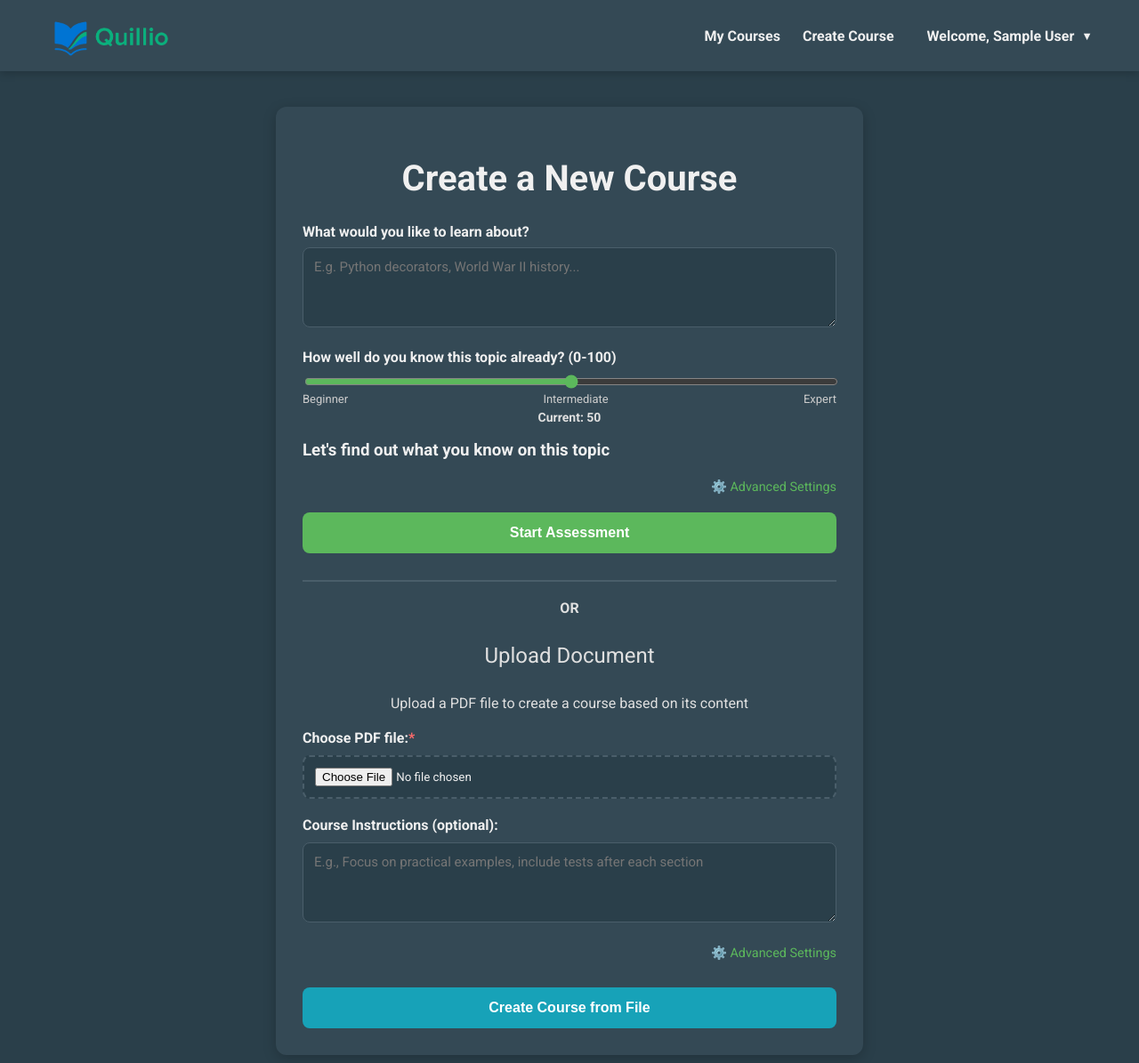
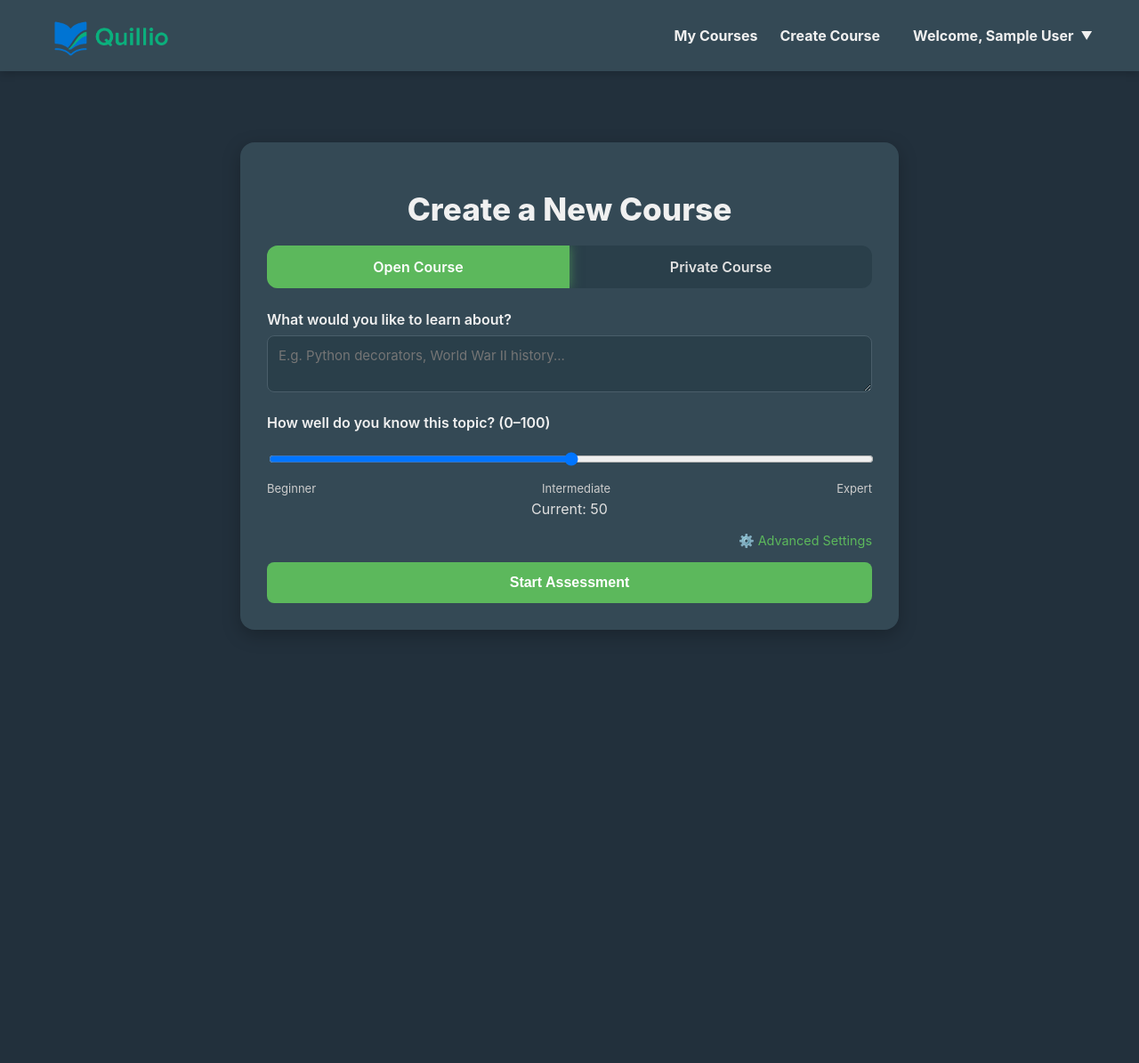
Before and after one commit to SuperscriptSystems/Quillio, a Flask app: page /create in a window 1280 px wide. Shown: the top 1195 px of the page at 89% size. Run offline with Flask 3, Linux system fonts and the light colour scheme; the visitor is signed in with stand-in values (Sample User, id 1); some libraries are stand-ins or nearby versions.

Commit message:
Added tabs for index.html

```diff
--- a/templates/index.html
+++ b/templates/index.html
@@ -1,45 +1,192 @@
 {% extends "base.html" %}
 
-{% block title %}{% if current_user.language == 'russian' %}Создать новый курс{% else %}Create a New Course{% endif %}{% endblock %}
+{% block title %}
+  {% if current_user.language == 'russian' %}
+    Создать новый курс
+  {% else %}
+    Create a New Course
+  {% endif %}
+{% endblock %}
 
 {% block content %}
 {% set lang = current_user.language %}
+
 <link rel="icon" type="image/png" href="{{ url_for('static', filename='favicon.png') }}">
 <link rel="apple-touch-icon" href="{{ url_for('static', filename='favicon.png') }}">
+
 <style>
-  .container { background: #344955; border-radius: 12px; padding: 30px; max-width: 600px; margin: auto; box-shadow: 0 4px 15px rgba(0,0,0,0.2); animation: fadeIn 1s ease-in-out; }
-  h1, h2 { text-align: center; font-weight: 700; color: #F0F0F0; }
-  h1 { font-size: 2.5rem; }
-  h2 { font-weight: 400; color: #E0E0E0; margin-bottom: 30px;}
-  label { display: block; margin-bottom: 8px; font-weight: bold; }
-  textarea { width: 100%; height: 90px; padding: 12px; font-size: 15px; border: 1px solid #4a5e6a; border-radius: 8px; background: #2A3F4A; color: #F0F0F0; font-family: 'Roboto', sans-serif; box-sizing: border-box; }
-  textarea:focus { outline: none; border-color: #5cb85c; }
-  .radio-group { margin-top: 20px; margin-bottom: 20px;}
-  .radio-group label { display: inline-block; font-weight: normal; margin-right: 15px; }
-  input[type="radio"] { transform: scale(1.1); accent-color: #5cb85c; margin-right: 10px; }
-  .slider-container { margin: 20px 0; }
-  input[type="range"] { width: 100%; accent-color: #5cb85c; }
-  .slider-labels { display: flex; justify-content: space-between; font-size: 13px; color: #cccccc; }
-  .current-value { text-align: center; font-size: 14px; margin-top: 5px; color: #E0E0E0; font-weight: bold; }
-  button { width: 100%; padding: 14px; background: #5cb85c; border: none; color: white; font-size: 16px; font-weight: bold; border-radius: 8px; cursor: pointer; transition: background-color 0.3s ease; }
-  button:hover { background: #4a9a4a; }
-  #loading { display: none; text-align: center; padding: 30px; font-size: 22px; color: #F0F0F0; }
-  #spinner { margin: 25px auto; width: 50px; height: 50px; border: 6px solid rgba(255, 255, 255, 0.2); border-top: 6px solid #5cb85c; border-radius: 50%; animation: spin 1s linear infinite; }
-  @keyframes spin { to { transform: rotate(360deg); } }
-  @keyframes fadeIn { from { opacity: 0; transform: translateY(10px); } to { opacity: 1; transform: translateY(0); } }
+  body {
+    background-color: #22303C;
+    font-family: 'Inter', sans-serif;
+  }
+
+  .container {
+    background: #344955;
+    border-radius: 16px;
+    padding: 30px;
+    max-width: 680px;
+    margin: 40px auto;
+    box-shadow: 0 6px 20px rgba(0,0,0,0.25);
+    animation: fadeIn 0.8s ease-in-out;
+  }
+
+  h1 {
+    text-align: center;
+    color: #F0F0F0;
+    font-weight: 800;
+    font-size: 2.2rem;
+    margin-bottom: 20px;
+  }
+
+  .tabs {
+    display: flex;
+    justify-content: center;
+    background: #2A3F4A;
+    border-radius: 12px;
+    overflow: hidden;
+    margin-bottom: 25px;
+  }
+
+  .tab {
+    flex: 1;
+    padding: 14px 0;
+    text-align: center;
+    color: #E0E0E0;
+    cursor: pointer;
+    font-weight: 600;
+    transition: background 0.3s ease, color 0.3s ease;
+  }
+
+  .tab.active {
+    background: #5cb85c;
+    color: #fff;
+    box-shadow: 0 0 12px rgba(92, 184, 92, 0.6);
+  }
+
+  .tab:hover {
+    background: #4a9a4a;
+    color: #fff;
+  }
+
+  .tab-content {
+    display: none;
+    animation: fadeSlide 0.4s ease;
+  }
+
+  .tab-content.active {
+    display: block;
+  }
+
+  label {
+    display: block;
+    margin-bottom: 8px;
+    font-weight: 600;
+    color: #F0F0F0;
+  }
+
+  textarea, input[type="file"], input[type="range"] {
+    width: 100%;
+    background: #2A3F4A;
+    color: #F0F0F0;
+    border: 1px solid #4a5e6a;
+    border-radius: 8px;
+    padding: 12px;
+    font-size: 15px;
+    box-sizing: border-box;
+    font-family: 'Inter', sans-serif;
+  }
+
+  textarea:focus, input[type="file"]:focus, input[type="range"]:focus {
+    outline: none;
+    border-color: #5cb85c;
+  }
+
+  button {
+    width: 100%;
+    padding: 14px;
+    border: none;
+    border-radius: 8px;
+    background: #5cb85c;
+    color: white;
+    font-weight: bold;
+    font-size: 16px;
+    cursor: pointer;
+    transition: background 0.3s ease;
+  }
+
+  button:hover {
+    background: #4a9a4a;
+  }
+
+  .secondary-btn {
+    background: #17a2b8;
+  }
+
+  .secondary-btn:hover {
+    background: #138d9e;
+  }
+
+  .slider-container {
+    margin-top: 20px;
+  }
+
+  .slider-labels {
+    display: flex;
+    justify-content: space-between;
+    color: #ccc;
+    font-size: 13px;
+  }
+
+  .current-value {
+    text-align: center;
+    color: #E0E0E0;
+    margin-top: 5px;
+  }
+
+  #loading {
+    display: none;
+    text-align: center;
+    padding: 40px;
+    color: #F0F0F0;
+  }
+
+  #spinner {
+    margin: 25px auto;
+    width: 55px;
+    height: 55px;
+    border: 6px solid rgba(255, 255, 255, 0.2);
+    border-top: 6px solid #5cb85c;
+    border-radius: 50%;
+    animation: spin 1s linear infinite;
+  }
+
+  @keyframes fadeIn { from {opacity: 0; transform: translateY(15px);} to {opacity: 1; transform: translateY(0);} }
+  @keyframes fadeSlide { from {opacity: 0; transform: translateY(10px);} to {opacity: 1; transform: translateY(0);} }
+  @keyframes spin { to {transform: rotate(360deg);} }
+
+  a#toggle-advanced, a#toggle-advanced-upload {
+    color: #5cb85c;
+    text-decoration: none;
+    font-size: 0.9em;
+  }
 </style>
 
-<div id="main-content">
 <div class="container">
   <h1>{% if lang == 'russian' %}Создать новый курс{% else %}Create a New Course{% endif %}</h1>
 
-      <!-- Assessment Form -->
+  <div class="tabs">
+    <div class="tab active" id="open-course-tab">{% if lang == 'russian' %}Открытый курс{% else %}Open Course{% endif %}</div>
+    <div class="tab" id="private-course-tab">{% if lang == 'russian' %}Частный курс{% else %}Private Course{% endif %}</div>
+  </div>
+
+  <!-- OPEN COURSE TAB -->
+  <div class="tab-content active" id="open-course-content">
     <form method="POST" action="{{ url_for('assessment.assessment') }}" id="assessment-form">
       <label for="topic">{% if lang == 'russian' %}О чем бы вы хотели узнать?{% else %}What would you like to learn about?{% endif %}</label>
-        <textarea id="topic" name="topic" placeholder="{% if lang == 'russian' %}Например, декораторы Python, история Второй мировой войны...{% else %}E.g. Python decorators, World War II history...{% endif %}" required></textarea>
+      <textarea id="topic" name="topic" placeholder="{% if lang == 'russian' %}Например, декораторы Python...{% else %}E.g. Python decorators, World War II history...{% endif %}" required></textarea>
 
       <div class="slider-container">
-          <label for="knowledge">{% if lang == 'russian' %}Насколько хорошо вы уже знаете эту тему? (0-100){% else %}How well do you know this topic already? (0-100){% endif %}</label>
+        <label for="knowledge">{% if lang == 'russian' %}Уровень знаний (0–100){% else %}How well do you know this topic? (0–100){% endif %}</label>
         <input id="knowledge" name="knowledge" type="range" min="0" max="100" value="50">
         <div class="slider-labels">
           <span>{% if lang == 'russian' %}Новичок{% else %}Beginner{% endif %}</span>
@@ -47,114 +194,110 @@
           <span>{% if lang == 'russian' %}Эксперт{% else %}Expert{% endif %}</span>
         </div>
         <div class="current-value" id="slider-value">{% if lang == 'russian' %}Текущее: 50{% else %}Current: 50{% endif %}</div>
-          <h3>{% if lang == 'russian' %}Давайте выясним, что вы знаете по этой теме{% else %}Let's find out what you know on this topic{% endif %}</h3>
       </div>
 
-        <!-- Advanced Settings Toggle -->
-        <div class="advanced-toggle" style="margin: 20px 0; text-align: right;">
-          <a href="#" id="toggle-advanced" style="color: #5cb85c; text-decoration: none; font-size: 0.9em;">
-            {% if lang == 'russian' %}⚙️ Дополнительные настройки{% else %}⚙️ Advanced Settings{% endif %}
-          </a>
+      <div class="advanced-toggle" style="text-align:right; margin-top:15px;">
+        <a href="#" id="toggle-advanced">⚙️ {% if lang == 'russian' %}Дополнительные настройки{% else %}Advanced Settings{% endif %}</a>
       </div>
 
-        <!-- Advanced Settings Section -->
-        <div id="advanced-settings" style="display: none; margin: 20px 0; padding: 15px; background: #2A3F4A; border-radius: 8px; border: 1px solid #4a5e6a;">
-          <div style="margin-bottom: 15px;">
-            <div style="display: flex; align-items: center; margin-bottom: 10px;">
-              <input type="checkbox" id="include_background" name="include_background" value="1"
-                     style="margin-right: 10px; width: auto;">
-              <label for="include_background" style="color: #F0F0F0; cursor: pointer; margin: 0;">
+      <div id="advanced-settings" style="display:none; margin-top:15px; background:#2A3F4A; padding:15px; border-radius:8px;">
+        <label style="display:flex; align-items:center;">
+          <input type="checkbox" id="include_background" name="include_background" value="1" style="margin-right:10px;">
           {% if lang == 'russian' %}Использовать мои личные данные{% else %}Use my personal background{% endif %}
         </label>
-            </div>
-            <div style="font-size: 0.85em; color: #a0aec0; margin-left: 24px;">
-              {% if lang == 'russian' %}Будут использованы: возраст, биография и другие данные из вашего профиля{% else %}Will use: age, bio, and other details from your profile{% endif %}
-            </div>
-          </div>
+        <p style="font-size:0.85em; color:#a0aec0; margin-left:25px;">
+          {% if lang == 'russian' %}Будут использованы: возраст, биография и другие данные{% else %}Uses your profile age, bio, and other details{% endif %}
+        </p>
       </div>
 
-        <button type="submit">{% if lang == 'russian' %}Начать оценку{% else %}Start Assessment{% endif %}</button>
+      <button type="submit" style="margin-top:15px;">
+        {% if lang == 'russian' %}Начать оценку{% else %}Start Assessment{% endif %}
+      </button>
     </form>
-
-      <!-- Divider -->
-      <div style="text-align: center; margin: 30px 0; color: #E0E0E0;">
-        <hr style="border: 1px solid #4a5e6a; margin: 20px 0;">
-        <span style="background: #344955; padding: 0 15px; font-weight: bold;">
-          {% if lang == 'russian' %}ИЛИ{% else %}OR{% endif %}
-        </span>
   </div>
 
-      <!-- File Upload Section -->
-        <h2>{% if lang == 'russian' %}Загрузить документ{% else %}Upload Document{% endif %}</h2>
-        <p style="color: #E0E0E0; text-align: center; margin-bottom: 20px;">
-          {% if lang == 'russian' %}Загрузите PDF-файл для создания курса на основе его содержания{% else %}Upload a PDF file to create a course based on its content{% endif %}
-        </p>
+  <!-- PRIVATE COURSE TAB -->
+  <div class="tab-content" id="private-course-content">
+    <form method="POST" action="{{ url_for('file.upload_course') }}" enctype="multipart/form-data" id="upload-form">
+      <label for="file">{% if lang == 'russian' %}Выберите PDF файл:{% else %}Choose PDF file:{% endif %}</label>
+      <input type="file" id="file" name="file" accept=".pdf" required>
 
-        <form method="POST" action="{{ url_for('file.upload_course') }}" enctype="multipart/form-data" id="upload-form">
-          <div style="margin-bottom: 20px;">
-            <label for="file" style="display: block; margin-bottom: 10px; color: #F0F0F0;">
-              {% if lang == 'russian' %}Выберите PDF файл:{% else %}Choose PDF file:{% endif %}<span style="color: #ff6b6b;">*</span>
-            </label>
-            <input type="file" id="file" name="file" accept=".pdf" required
-                   style="width: 100%; padding: 12px; border: 2px dashed #4a5e6a; border-radius: 8px; background: #2A3F4A; color: #F0F0F0; font-family: 'Roboto', sans-serif; box-sizing: border-box; cursor: pointer;">
+      <label for="instructions" style="margin-top:20px;">{% if lang == 'russian' %}Инструкции к курсу (необязательно):{% else %}Course Instructions (optional):{% endif %}</label>
+      <textarea id="instructions" name="instructions" rows="4"
+        placeholder="{% if lang == 'russian' %}Например: сделайте акцент на практических примерах{% else %}E.g., Focus on practical examples, add tests after sections{% endif %}"></textarea>
+
+      <div class="advanced-toggle" style="text-align:right; margin-top:15px;">
+        <a href="#" id="toggle-advanced-upload">⚙️ {% if lang == 'russian' %}Дополнительные настройки{% else %}Advanced Settings{% endif %}</a>
       </div>
 
-          <div style="margin-bottom: 20px;">
-            <label for="instructions" style="display: block; margin-bottom: 10px; color: #F0F0F0;">
-              {% if lang == 'russian' %}Инструкции к курсу (необязательно):{% else %}Course Instructions (optional):{% endif %}
+      <div id="advanced-settings-upload" style="display:none; margin-top:15px; background:#2A3F4A; padding:15px; border-radius:8px;">
+        <label style="display:flex; align-items:center;">
+          <input type="checkbox" id="include_background_upload" name="include_background" value="1" style="margin-right:10px;">
+          {% if lang == 'russian' %}Использовать мои личные данные{% else %}Use my personal background{% endif %}
         </label>
-            <textarea id="instructions" name="instructions" rows="4"
-                      style="width: 100%; padding: 12px; border: 1px solid #4a5e6a; border-radius: 8px; background: #2A3F4A; color: #F0F0F0; font-family: 'Roboto', sans-serif; box-sizing: border-box; resize: vertical;"
-                      placeholder="{% if lang == 'russian' %}Например: Сделайте акцент на практических примерах, включите тесты после каждого раздела{% else %}E.g., Focus on practical examples, include tests after each section{% endif %}"></textarea>
+        <p style="font-size:0.85em; color:#a0aec0; margin-left:25px;">
+          {% if lang == 'russian' %}Будут использованы: возраст, биография и другие данные{% else %}Uses your profile age, bio, and other details{% endif %}
+        </p>
       </div>
 
-          <!-- Advanced Settings Toggle -->
-          <div class="advanced-toggle" style="margin: 20px 0; text-align: right;">
-            <a href="#" id="toggle-advanced-upload" style="color: #5cb85c; text-decoration: none; font-size: 0.9em;">
-              {% if lang == 'russian' %}⚙️ Дополнительные настройки{% else %}⚙️ Advanced Settings{% endif %}
-            </a>
-          </div>
-
-          <!-- Advanced Settings Section -->
-          <div id="advanced-settings-upload" style="display: none; margin: 20px 0; padding: 15px; background: #2A3F4A; border-radius: 8px; border: 1px solid #4a5e6a;">
-            <div style="margin-bottom: 15px;">
-              <div style="display: flex; align-items: center; margin-bottom: 10px;">
-                <input type="checkbox" id="include_background_upload" name="include_background" value="1"
-                       style="margin-right: 10px; width: auto;">
-                <label for="include_background_upload" style="color: #F0F0F0; cursor: pointer; margin: 0;">
-                  {% if lang == 'russian' %}Использовать мои личные данные{% else %}Use my personal background{% endif %}
-                </label>
-              </div>
-              <div style="font-size: 0.85em; color: #a0aec0; margin-left: 24px;">
-                {% if lang == 'russian' %}Будут использованы: возраст, биография и другие данные из вашего профиля{% else %}Will use: age, bio, and other details from your profile{% endif %}
-              </div>
-            </div>
-          </div>
-
-          <button type="submit" style="background: #17a2b8; margin-top: 10px; width: 100%;">
+      <button type="submit" class="secondary-btn" style="margin-top:15px;">
         {% if lang == 'russian' %}Создать курс из файла{% else %}Create Course from File{% endif %}
       </button>
     </form>
   </div>
 </div>
-  </div>
 
 <div id="loading">
-    <p id="loading-text">{% if lang == 'russian' %}🧪 Готовим вашу персональную оценку...{% else %}🧪 Preparing your custom assessment...{% endif %}</p>
+  <p id="loading-text">{% if lang == 'russian' %}🧪 Подготовка...{% else %}🧪 Preparing...{% endif %}</p>
   <div id="spinner"></div>
 </div>
 
 <script>
+  const tabs = document.querySelectorAll('.tab');
+  const contents = document.querySelectorAll('.tab-content');
+  const slider = document.getElementById('knowledge');
+  const valueDisplay = document.getElementById('slider-value');
+  const lang = '{{ lang }}';
+  const loading = document.getElementById('loading');
+  const mainContent = document.querySelector('.container');
+  const loadingText = document.getElementById('loading-text');
+
+  tabs.forEach((tab, index) => {
+    tab.addEventListener('click', () => {
+      tabs.forEach(t => t.classList.remove('active'));
+      contents.forEach(c => c.classList.remove('active'));
+      tab.classList.add('active');
+      contents[index].classList.add('active');
+    });
+  });
+
+  if (slider && valueDisplay) {
+    slider.addEventListener("input", function () {
+      const prefix = lang === 'russian' ? 'Текущее: ' : 'Current: ';
+      valueDisplay.textContent = prefix + slider.value;
+    });
+  }
+
+  const toggleAdvanced = document.getElementById('toggle-advanced');
+  const advancedSettings = document.getElementById('advanced-settings');
+  if (toggleAdvanced && advancedSettings) {
+    toggleAdvanced.addEventListener('click', e => {
+      e.preventDefault();
+      advancedSettings.style.display = advancedSettings.style.display === 'none' ? 'block' : 'none';
+    });
+  }
+
+  const toggleAdvancedUpload = document.getElementById('toggle-advanced-upload');
+  const advancedSettingsUpload = document.getElementById('advanced-settings-upload');
+  if (toggleAdvancedUpload && advancedSettingsUpload) {
+    toggleAdvancedUpload.addEventListener('click', e => {
+      e.preventDefault();
+      advancedSettingsUpload.style.display = advancedSettingsUpload.style.display === 'none' ? 'block' : 'none';
+    });
+  }
+
   const assessmentForm = document.getElementById('assessment-form');
   const uploadForm = document.getElementById('upload-form');
-    const loading = document.getElementById('loading');
-    const loadingText = document.getElementById('loading-text');
-    const mainContent = document.getElementById('main-content');
-    const slider = document.getElementById("knowledge");
-    const valueDisplay = document.getElementById("slider-value");
-    const lang = '{{ lang }}';
-
-    // Loading messages for different processes
   const loadingMessages = {
     assessment: {
       russian: '🧪 Готовим вашу персональную оценку...',
@@ -166,46 +309,17 @@
     }
   };
 
-    // Assessment form loading
-    assessmentForm.addEventListener('submit', function () {
-        const message = lang === 'russian' ? loadingMessages.assessment.russian : loadingMessages.assessment.english;
-        loadingText.textContent = message;
+  assessmentForm?.addEventListener('submit', () => {
+    loadingText.textContent = lang === 'russian' ? loadingMessages.assessment.russian : loadingMessages.assessment.english;
     mainContent.style.display = 'none';
     loading.style.display = 'block';
   });
 
-    // Upload form loading
-    uploadForm.addEventListener('submit', function () {
-        const message = lang === 'russian' ? loadingMessages.upload.russian : loadingMessages.upload.english;
-        loadingText.textContent = message;
+  uploadForm?.addEventListener('submit', () => {
+    loadingText.textContent = lang === 'russian' ? loadingMessages.upload.russian : loadingMessages.upload.english;
     mainContent.style.display = 'none';
     loading.style.display = 'block';
   });
-    slider.addEventListener("input", function () {
-        const prefix = lang === 'russian' ? 'Текущее: ' : 'Current: ';
-        valueDisplay.textContent = prefix + slider.value;
-    });
+</script>
 
-    // Toggle advanced settings for assessment form
-    const toggleAdvanced = document.getElementById('toggle-advanced');
-    const advancedSettings = document.getElementById('advanced-settings');
-
-    if (toggleAdvanced && advancedSettings) {
-        toggleAdvanced.addEventListener('click', function(e) {
-            e.preventDefault();
-            advancedSettings.style.display = advancedSettings.style.display === 'none' ? 'block' : 'none';
-        });
-    }
-
-    // Toggle advanced settings for upload form
-    const toggleAdvancedUpload = document.getElementById('toggle-advanced-upload');
-    const advancedSettingsUpload = document.getElementById('advanced-settings-upload');
-
-    if (toggleAdvancedUpload && advancedSettingsUpload) {
-        toggleAdvancedUpload.addEventListener('click', function(e) {
-            e.preventDefault();
-            advancedSettingsUpload.style.display = advancedSettingsUpload.style.display === 'none' ? 'block' : 'none';
-        });
-    }
-</script>
 {% endblock %}
```
Also changed, not shown: migrations/versions/05df23a090d7_initial_migration_baseline_from_.py (deleted, +0 -62 lines), migrations/versions/50b20d025d9e_add_courseshare_model.py (deleted, +0 -41 lines), migrations/versions/92bc3617bcb5_initial_migration.py (deleted, +0 -91 lines), migrations/versions/ae1057ee2b98_description_of_changes.py (deleted, +0 -34 lines), migrations/versions/e3da04ffa0f3_add_columns_to_unittestresult.py (deleted, +0 -54 lines). Lines whose indentation alone changed are shown as unchanged.
